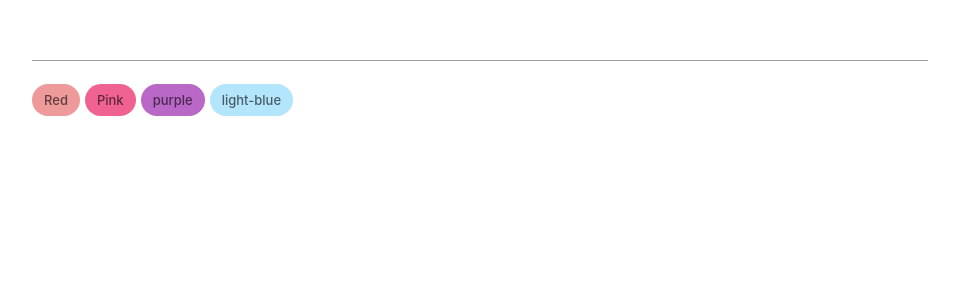
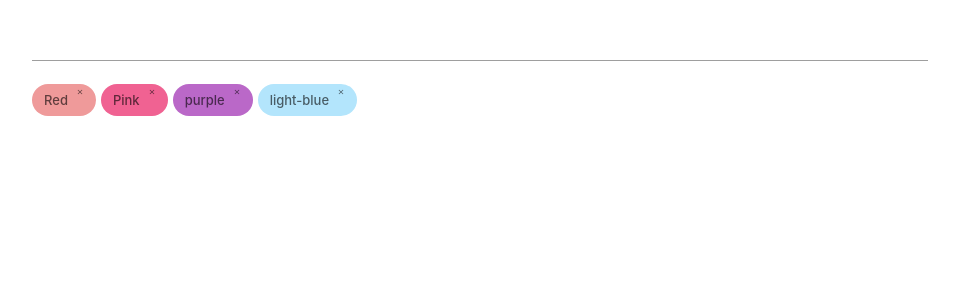
Before and after one commit to ronaldofarrapo/react-create-label, a React (Create React App) app: page / in a window 1280 px wide. Shown: the top 300 px of the page, without its empty margins (160-1119 px from the left). Built offline with nearby package versions, Linux system fonts and the light colour scheme.

Commit message:
add material-ui https://material-ui.com/pt/components/icons/

```diff
--- a/package.json
+++ b/package.json
@@ -3,6 +3,8 @@
   "version": "0.1.0",
   "private": true,
   "dependencies": {
+    "@material-ui/core": "^4.11.0",
+    "@material-ui/icons": "^4.9.1",
     "materialize-css": "^1.0.0-rc.2"
   },
   "scripts": {
--- a/src/components/label/Lista.tsx
+++ b/src/components/label/Lista.tsx
@@ -1,6 +1,7 @@
 import React from 'react';
 import 'materialize-css/dist/css/materialize.min.css'
 import './lista.css'
+import Close from '@material-ui/icons/Close'
 import Label from './index'
 
 interface Props {
@@ -15,6 +16,7 @@ class Lista extends React.Component<Props> {
             return(
                 <div className={`chip ${linha.color}`} key={index}>
                     {linha.text}
+                    <Close className="close" />
                 </div>
             )
         });
```
Also changed, not shown: 1 other file (tests, documents, lock files or other folders).
